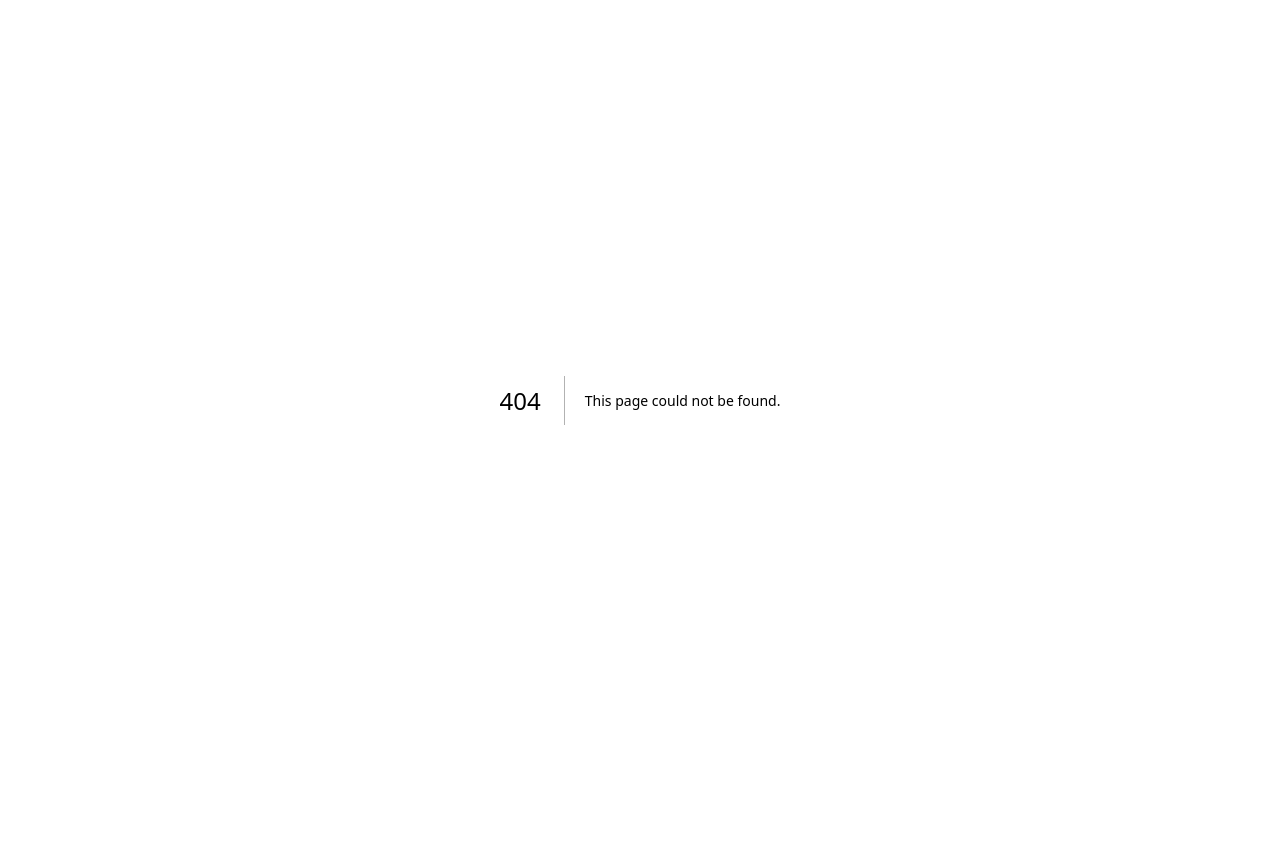
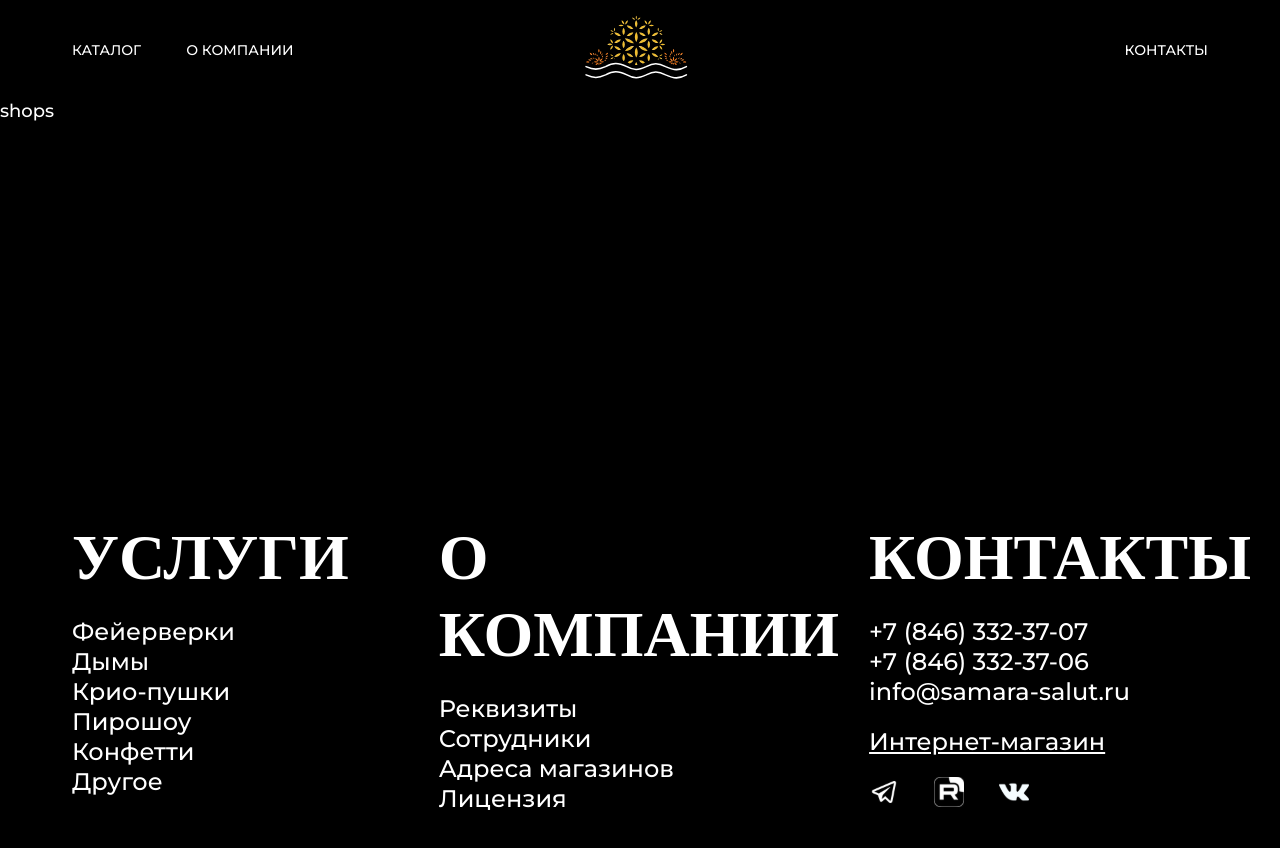
Before and after one commit to algorithm-ssau/AEAEA, a Next.js app: page /shops in a window 1280 px wide. Before the commit this address had no page. Shown: the top 848 px of the page. Before the commit the page ends 800 px from the top, so only its background shows below. Built offline with nearby package versions, Linux system fonts and the light colour scheme; a web font is replaced by a local one.

Commit message:
feat: cоздание маршрутов навигации О компании

```diff
--- /dev/null
+++ b/app/(root)/addresses/page.tsx
@@ -0,0 +1,4 @@
+export default function AddressesPage() {
+    return <>addresses</>;
+}
+export { AddressesPage };
--- /dev/null
+++ b/app/(root)/license/page.tsx
@@ -0,0 +1,4 @@
+export default function LicensePage() {
+    return <>license</>;
+}
+export { LicensePage };
--- a/app/(root)/page.tsx
+++ b/app/(root)/page.tsx
@@ -4,7 +4,6 @@ export default function Home() {
     return (
         <>
             <IndexPage />
-
         </>
     );
 }
--- /dev/null
+++ b/app/(root)/shops/page.tsx
@@ -0,0 +1,8 @@
+
+
+export default function ShopsPage(){
+
+    return (
+        <>shops</>
+    );
+};
--- a/scss/base/_base.scss
+++ b/scss/base/_base.scss
@@ -27,6 +27,8 @@ body {
     font-size: 18px;
     font-weight: 500;
     line-height: 130%;
+    color: $color-white;
+    font-family: var(--font-montserrat);
 }
 html {
     scroll-behavior: smooth;
```
Also changed, not shown: app/(root)/requisites/page.tsx (added, +7 -0 lines).
